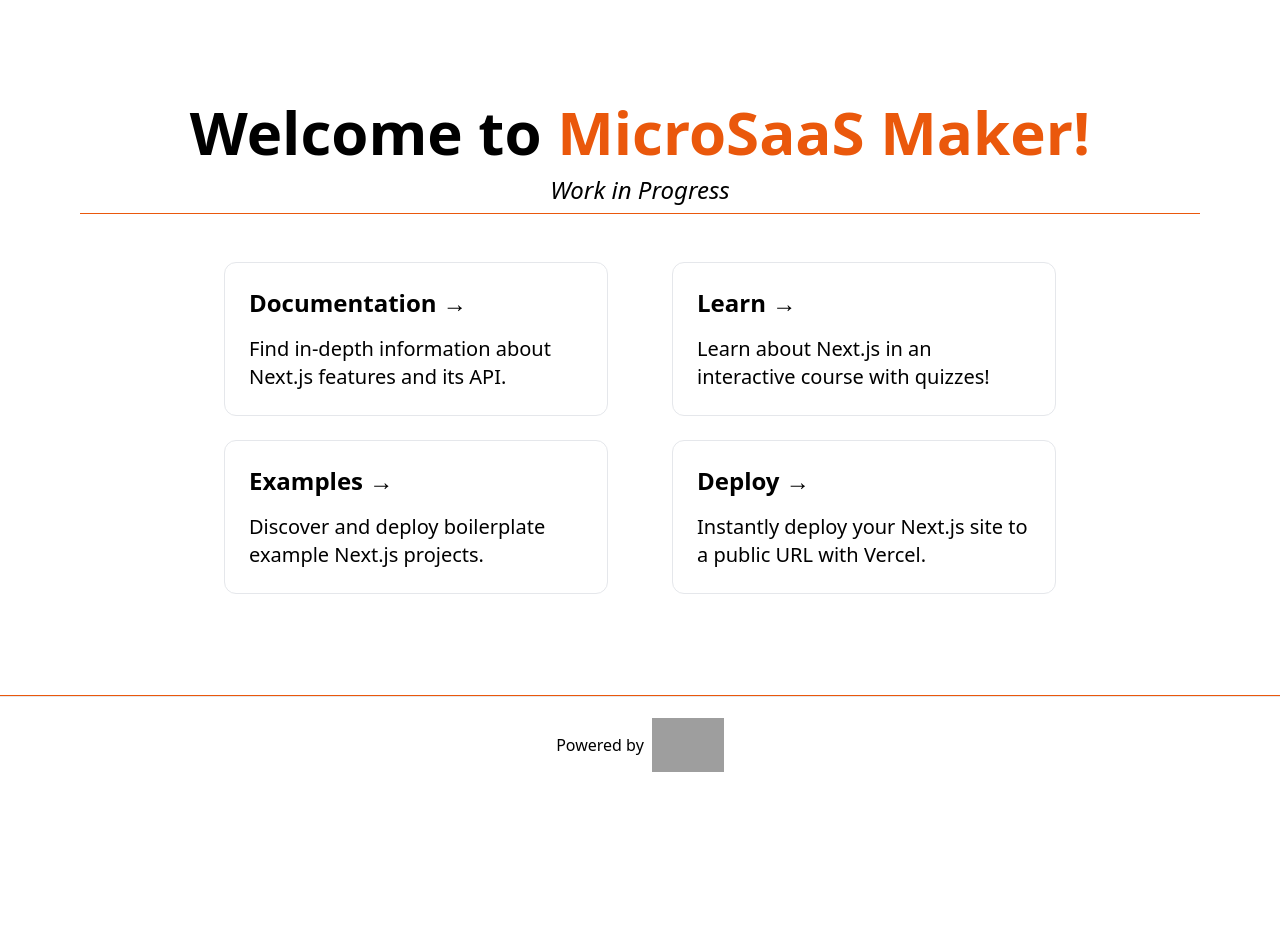
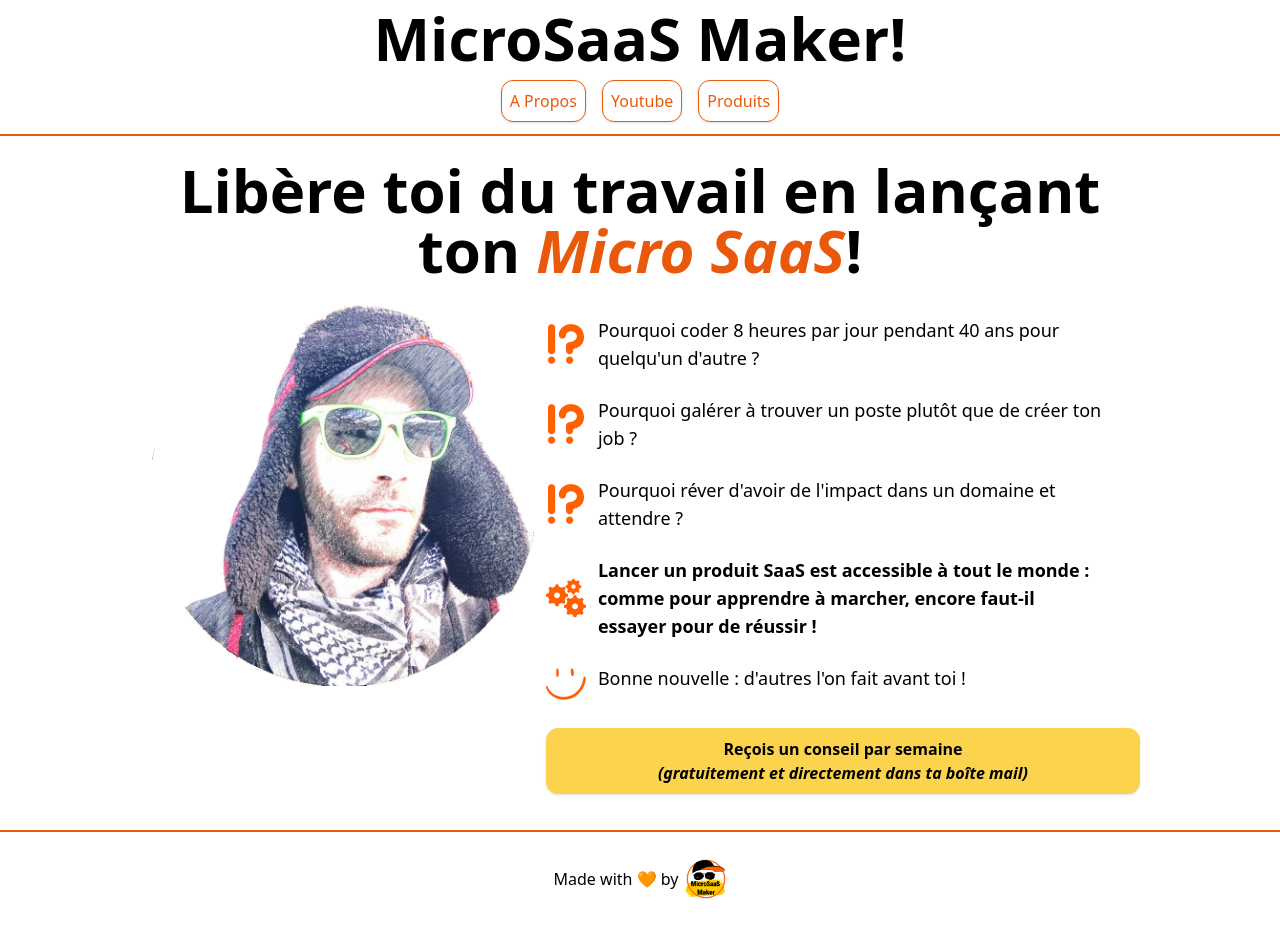
Before and after one commit to Maeevick/microsaasmaker, a Next.js app: page / in a window 1280 px wide. Before the commit the page ends 800 px from the top, so only its background shows below. Built offline with nearby package versions, Linux system fonts and the light colour scheme; grey boxes are pictures that could not be loaded.

Commit message:
feat: value prop v1

```diff
--- /dev/null
+++ b/components/footer.tsx
@@ -0,0 +1,19 @@
+import Image from 'next/image'
+
+const Footer = () => {
+    return (
+        <footer className="flex mt-6 h-24 w-full items-center justify-center border-t-2 border-t-orange-600">
+        <a
+          className="flex items-center justify-center gap-2"
+          href="https://github.com/Maeevick/microsaasmaker"
+          target="_blank"
+          rel="noopener noreferrer"
+        >
+          Made with &#129505; by{' '}
+          <Image src="/logo.png" alt="MicroSaaS Maker Logo" width={40} height={40} />
+        </a>
+      </footer>
+    )
+}
+
+export default Footer
--- /dev/null
+++ b/components/header.tsx
@@ -0,0 +1,14 @@
+const Header = () => {
+    return (
+        <header className="flex w-full flex-col items-center border-b-orange-600 border-b-2 text-center">
+            <p className="text-6xl font-bold "><a href="/">MicroSaaS Maker!</a></p>
+            <nav className="w-full flex justify-center space-x-4 mt-3 mb-3">
+                <a className="p-2 text-center text-orange-600 border border-orange-600 rounded-xl hover:text-black hover:bg-orange-600 shadow" href="/api/hello">A Propos</a>
+                <a className="p-2 text-center text-orange-600 border border-orange-600 rounded-xl hover:text-black hover:bg-orange-600 shadow" href="https://www.youtube.com/channel/UCmCyGWHYIjGBdRdDigT2Erg" target="_blank">Youtube</a>
+                <a className="p-2 text-center text-orange-600 border border-orange-600 rounded-xl hover:text-black hover:bg-orange-600 shadow" href="/products">Produits</a>
+            </nav>
+        </header>
+    )
+}
+
+export default Header
--- /dev/null
+++ b/components/link-tile.tsx
@@ -0,0 +1,17 @@
+type LinkTileProps = {
+    url: string,
+    title: string,
+    content: string,
+    isExternal?: boolean,
+}
+
+const LinkTile = ({ url, title, content, isExternal = false }: LinkTileProps) => {
+    return (
+        <a href={url} target={isExternal ? "_blank" : ""} className="m-3 w-96 grow rounded-xl border p-6 text-left hover:text-orange-600 focus:text-orange-600 shadow">
+            <h2 className="text-2xl font-bold">{title} &rarr;</h2>
+            <p className="mt-4 text-xl">{content}</p>
+        </a>
+    )
+}
+
+export default LinkTile
--- a/pages/index.tsx
+++ b/pages/index.tsx
@@ -1,89 +1,54 @@
 import type { NextPage } from 'next'
 import Head from 'next/head'
-import Image from 'next/image'
+import Footer from '../components/footer'
+import Header from '../components/header'
+
+type BulletPointProps = {
+  img: string,
+  content: string,
+  isBold?: boolean,
+}
+
+const BulletPoint = ({ img, content, isBold = false }: BulletPointProps) => {
+  return (
+    <div className="flex m-3">
+      <div className="w-[40px] min-w-[40px] flex items-center"><img src={img} width="100%" /></div>
+      <p className={`text-left text-lg mx-3 ${isBold ? 'font-bold' : ''}`}>{content}</p>
+    </div>
+  )
+}
 
 const Home: NextPage = () => {
   return (
     <div className="flex min-h-screen flex-col items-center justify-center py-2">
       <Head>
-        <title>MicroSaaS Maker</title>
+        <title>MicroSaaS Maker - Bienvenue</title>
         <link rel="icon" href="/favicon.ico" />
       </Head>
 
-      <main className="flex w-full flex-1 flex-col items-center justify-center px-20 text-center">
-        <h1 className="text-6xl font-bold">
-          Welcome to{' '}
-          <a
-            className="text-orange-600"
-            href="https://github.com/Maeevick/microsaasmaker"
-            target="_blank">
-              MicroSaaS Maker!
-          </a>
-        </h1>
+      <Header />
 
-        <p className="mt-3 text-2xl italic">
-          Work in Progress
-        </p>
+      <main className="flex flex-1 flex-col items-center  w-full md:w-4/5 px-6 text-center">
+        <h1 className="m-6 text-xl md:text-6xl"><strong>Libère toi du travail en lançant ton <span className="text-orange-600"><em>Micro SaaS</em></span>!</strong></h1>
+        <section className="flex flex-col md:flex-row">
+          <div className="shrink max-w-sm"><img src="/myself.png" width="100%" /></div>
+          <div className="flex flex-col md:justify-center">
 
-        <div className='border-b-orange-600 border-b h-2 w-full'></div>
+            <BulletPoint content="Pourquoi coder 8 heures par jour pendant 40 ans pour quelqu'un d'autre ?" img="/why.png" />
+            <BulletPoint content="Pourquoi galérer à trouver un poste plutôt que de créer ton job ?" img="/why.png" />
+            <BulletPoint content="Pourquoi réver d'avoir de l'impact dans un domaine et attendre ?" img="/why.png" />
+            <BulletPoint content="Lancer un produit SaaS est accessible à tout le monde : comme pour apprendre à marcher, encore faut-il essayer pour de réussir !" img="/gear.png" isBold={true}/>
+            <BulletPoint content="Bonne nouvelle : d'autres l'on fait avant toi !" img="/smile.png" />
 
-
-        <div className="mt-6 flex max-w-4xl flex-wrap items-center justify-around sm:w-full">
-          <a
-            href="https://nextjs.org/docs"
-            className="mt-6 w-96 rounded-xl border p-6 text-left hover:text-blue-600 focus:text-blue-600"
-          >
-            <h3 className="text-2xl font-bold">Documentation &rarr;</h3>
-            <p className="mt-4 text-xl">
-              Find in-depth information about Next.js features and its API.
+            <p className="m-3 w-full p-2 bg-amber-300 border border-amber-300 hover:bg-orange-600 shadow rounded-xl font-bold text-center">
+              Reçois un conseil par semaine{' '}
+              <p className="italic">(gratuitement et directement dans ta boîte mail)</p>
             </p>
-          </a>
-
-          <a
-            href="https://nextjs.org/learn"
-            className="mt-6 w-96 rounded-xl border p-6 text-left hover:text-blue-600 focus:text-blue-600"
-          >
-            <h3 className="text-2xl font-bold">Learn &rarr;</h3>
-            <p className="mt-4 text-xl">
-              Learn about Next.js in an interactive course with quizzes!
-            </p>
-          </a>
-
-          <a
-            href="https://github.com/vercel/next.js/tree/canary/examples"
-            className="mt-6 w-96 rounded-xl border p-6 text-left hover:text-blue-600 focus:text-blue-600"
-          >
-            <h3 className="text-2xl font-bold">Examples &rarr;</h3>
-            <p className="mt-4 text-xl">
-              Discover and deploy boilerplate example Next.js projects.
-            </p>
-          </a>
-
-          <a
-            href="https://vercel.com/import?filter=next.js&utm_source=create-next-app&utm_medium=default-template&utm_campaign=create-next-app"
-            className="mt-6 w-96 rounded-xl border p-6 text-left hover:text-blue-600 focus:text-blue-600"
-          >
-            <h3 className="text-2xl font-bold">Deploy &rarr;</h3>
-            <p className="mt-4 text-xl">
-              Instantly deploy your Next.js site to a public URL with Vercel.
-            </p>
-          </a>
-        </div>
+          </div>
+        </section>
       </main>
 
-      <div className='border-b-orange-600 border-b h-2 w-full'></div>
-
-      <footer className="flex h-24 w-full items-center justify-center border-t">
-        <a
-          className="flex items-center justify-center gap-2"
-          href="https://vercel.com?utm_source=create-next-app&utm_medium=default-template&utm_campaign=create-next-app"
-          target="_blank"
-          rel="noopener noreferrer"
-        >
-          Powered by{' '}
-          <Image src="/vercel.svg" alt="Vercel Logo" width={72} height={16} />
-        </a>
-      </footer>
+      <Footer />
     </div>
   )
 }
--- /dev/null
+++ b/pages/products.tsx
@@ -0,0 +1,58 @@
+import type { NextPage } from 'next'
+import Head from 'next/head'
+import Footer from '../components/footer'
+import Header from '../components/header'
+import LinkTile from '../components/link-tile'
+
+const Product: NextPage = () => {
+  return (
+    <div className="flex min-h-screen flex-col items-center justify-center py-2">
+      <Head>
+        <title>MicroSaaS Maker - Produits</title>
+        <link rel="icon" href="/favicon.ico" />
+      </Head>
+
+      <Header />
+
+      <main className="flex w-full flex-1 flex-col items-center px-20 text-center">
+        <div className="flex max-w-4xl flex-wrap justify-around sm:w-full">
+            <LinkTile
+                url="https://github.com/Maeevick"
+                isExternal={true}
+                title="Ressources gratuites"
+                content="Une sélection de ressources des meilleurs pratiques d'ingénieurie logicielle pour t'améliorer et passer au niveau supérieur."
+            />
+
+            <LinkTile
+                url=""
+                title="Formation : Imaginer, valider et vendre ton produit"
+                content="L'essentiel du <em>Lean Product Management</em> pour concevoir un SaaS qui va cartonner et ravir ton audience !"
+            />
+
+            <LinkTile
+                url=""
+                title="Formation : Concevoir, développer et mettre en prod ton produit"
+                content="Les meilleurs pratiques d'<em>Extreme Programming</em> et du <em>DevOps</em> pour dev à la vitesse de l'éclair et en toute sérennité !"
+            />
+
+            <LinkTile
+                url=""
+                title="Formation : Faire grandir ton produit"
+                content="Pourquoi et Comment faire grandir ton produit pour prendre ta retraite bien méritée !"
+            />
+
+            <LinkTile
+                url=""
+                isExternal={true}
+                title="Coaching"
+                content="Besoin de quelqu'un pour te guider dans l'atteinte de tes objectifs ? Tu veux lancer ton SaaS sans savoir par où t'y prendre ?"
+            />
+        </div>
+      </main>
+
+      <Footer/>
+    </div>
+  )
+}
+
+export default Product
```
